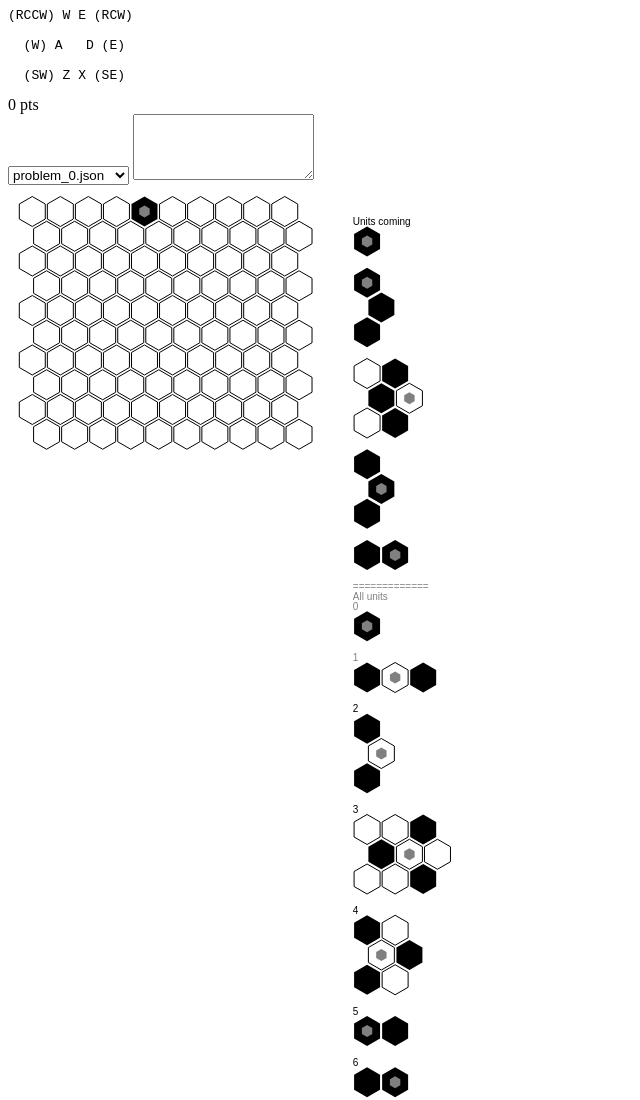
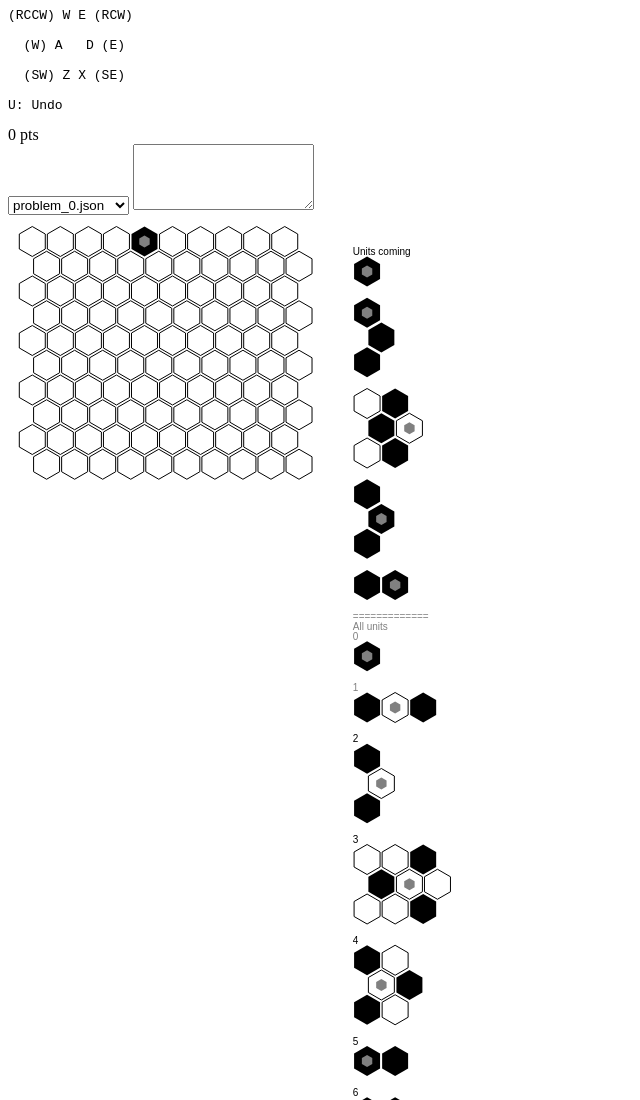
Before and after one commit to nya3jp/icfpc2015, a plain HTML site: page viz/index.html in a window 1280 px wide. Shown: the top 1100 px of the page, without its empty margins (0-640 px from the left). Drawn offline with Linux system fonts and the light colour scheme.

Commit message:
Undo instruction

```diff
--- a/viz/index.html
+++ b/viz/index.html
@@ -7,6 +7,8 @@
   (W) A   D (E)
 
   (SW) Z X (SE)
+
+U: Undo
 </pre>
 <div id="score"></div>
 <select id="problems"></select>
```
